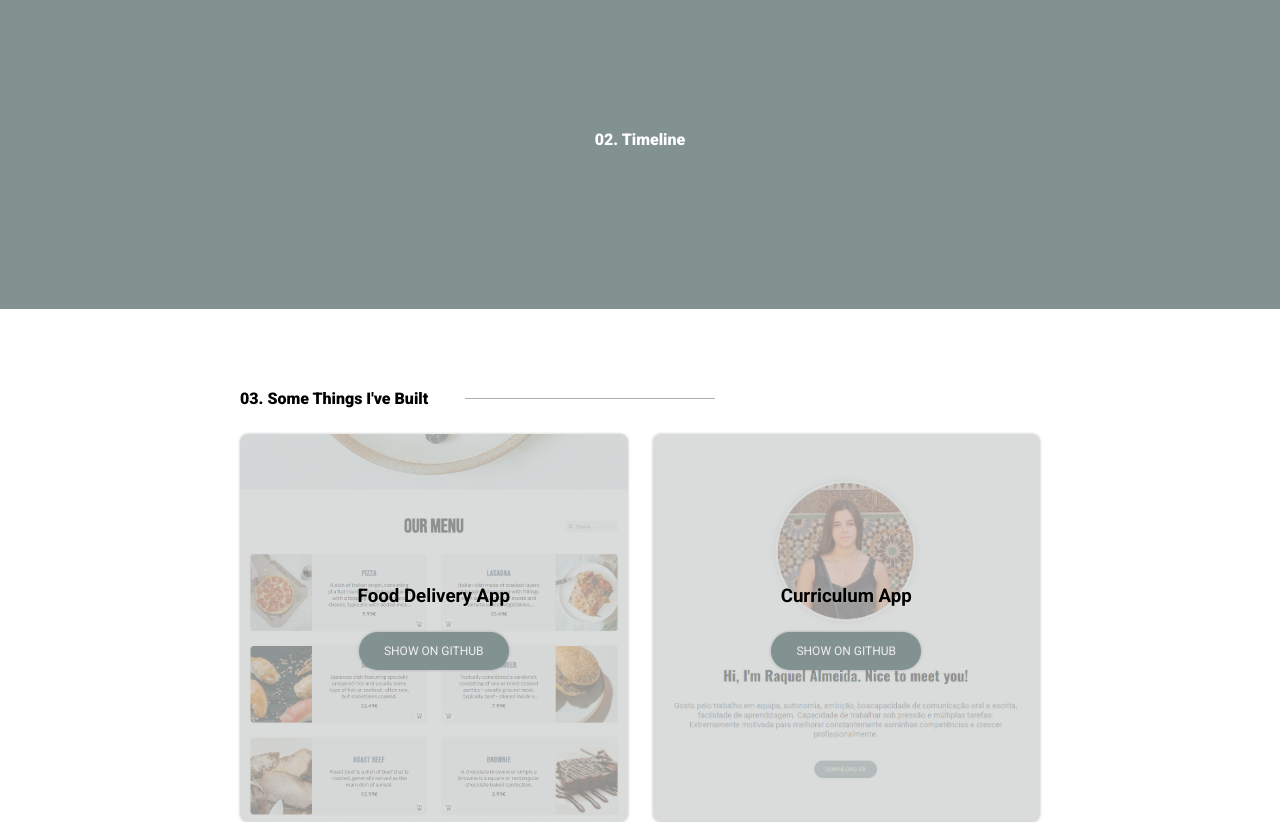
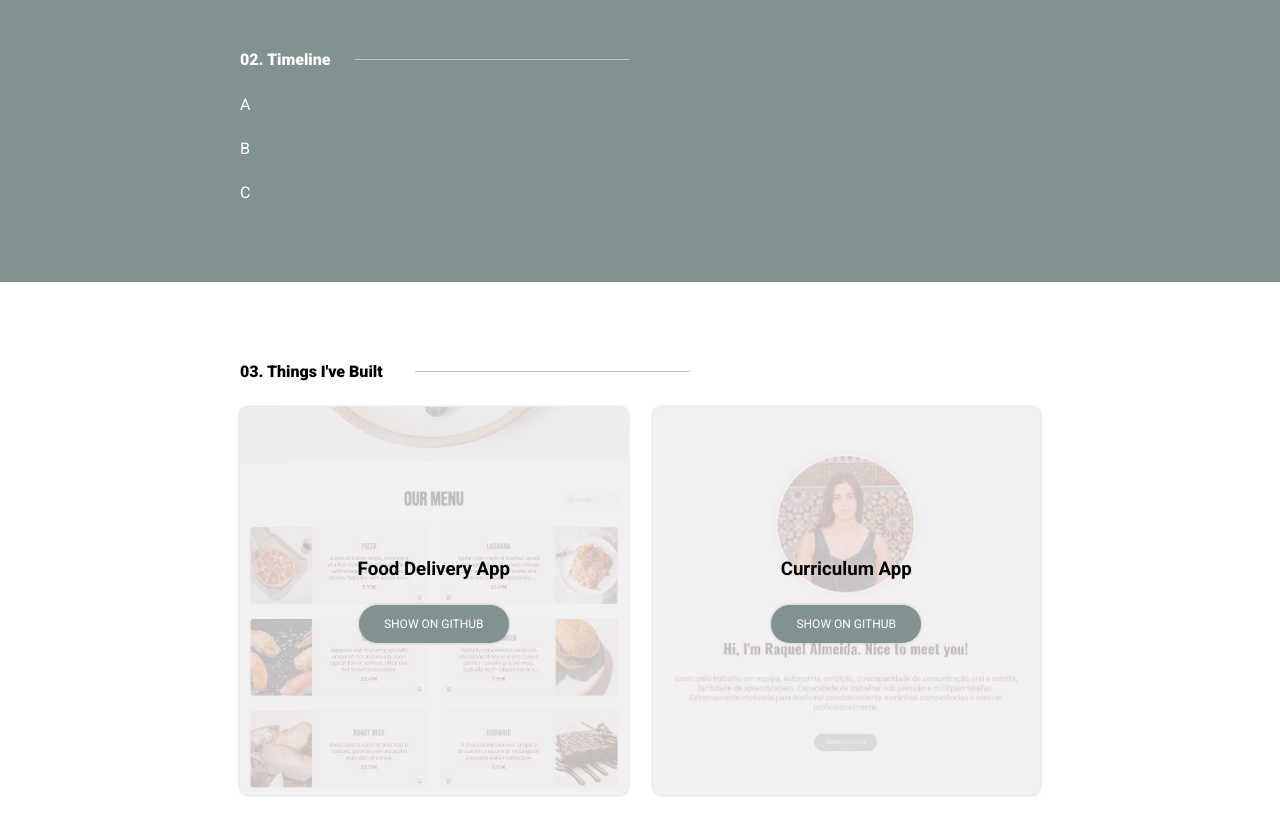
Before and after one commit to Raquel-Almeida/curriculum, a React (Create React App) app: page / in a window 1280 px wide. Shown: the part 900-1722 px from the top of the page. Built offline with nearby package versions, Linux system fonts and the light colour scheme.

Commit message:
Buttons Updated

```diff
--- a/src/components/Contacts/Contacts.module.scss
+++ b/src/components/Contacts/Contacts.module.scss
@@ -12,7 +12,7 @@
     a {
       text-decoration: none;
       margin-bottom: 20px;
-      color: rgb(44, 44, 44);
+      color: rgb(51, 51, 51);
       transition: all 0.3s ease-in-out;
 
       &:hover {
@@ -25,7 +25,7 @@
       width: 1px;
       height: 100px;
       display: block;
-      background-color: rgb(44, 44, 44);
+      background-color: rgb(51, 51, 51);
       margin: 0px auto;
     }
   }
--- a/src/components/Footer/ContactsMobile/ContactsMobile.module.scss
+++ b/src/components/Footer/ContactsMobile/ContactsMobile.module.scss
@@ -13,7 +13,7 @@
       transition: all 0.3s ease-in-out;
 
       &:hover {
-        color: rgb(206, 206, 206);
+        color: $secondaryColor;
       }
     }
   }
--- a/src/components/Portfolio/Portfolio.jsx
+++ b/src/components/Portfolio/Portfolio.jsx
@@ -8,7 +8,7 @@ export default function Portfolio() {
   return (
     <section className={styles.portfolio}>
       <div className={styles.projects_container}>
-        <h2>03. Some Things I've Built</h2>
+        <h2>03. Things I've Built</h2>
         <div className={styles.projects}>
           <Card>
             <div className={styles.overlay}></div>
--- a/src/components/Portfolio/Portfolio.module.scss
+++ b/src/components/Portfolio/Portfolio.module.scss
@@ -3,13 +3,13 @@
 .portfolio {
   width: 100%;
   background-color: white;
-  padding: 10vh 0;
+  padding: 10vh 50px;
 
   .projects_container {
     @include flexCenter(column);
     align-items: flex-start;
-    width: 90%;
     max-width: 800px;
+    min-width: 225px;
     gap: 25px;
     margin: 0 auto;
 
@@ -19,13 +19,13 @@
 
       &::after {
         content: "";
-        width: 250px;
+        width: 275px;
         height: 1px;
         display: block;
         position: relative;
-        top: -10px;
-        left: 225px;
-        background-color: #b0b0b0;
+        bottom: 10px;
+        left: 175px;
+        background-color: #c2c2c2;
       }
     }
 
@@ -37,11 +37,10 @@
 
       > * {
         @include flexCenter(column);
-        min-width: 250px;
+        position: relative;
+        bottom: 0;
         aspect-ratio: 1 / 1;
         gap: 25px;
-        position: relative;
-        bottom: 0;
         transition: all 0.2s ease-in-out;
 
         &:hover {
@@ -50,13 +49,13 @@
 
         .overlay {
           position: absolute;
-          background: rgb(201, 206, 204);
           top: 0;
-          left: 0;
           right: 0;
           bottom: 0;
+          left: 0;
+          background: $backgroundColor;
           border-radius: inherit;
-          opacity: 0.7;
+          opacity: 0.8;
         }
 
         h3 {
@@ -69,14 +68,14 @@
 
         &:first-child {
           background-image: url("../../assets/FoodDeliveryThumbnail.jpg");
+          background-repeat: no-repeat;
           background-size: contain;
-          background-repeat: no-repeat;
         }
 
         &:nth-child(2) {
           background-image: url("../../assets/CurriculumThumbnail.jpg");
+          background-repeat: no-repeat;
           background-size: contain;
-          background-repeat: no-repeat;
         }
       }
     }
--- a/src/components/Timeline/Timeline.jsx
+++ b/src/components/Timeline/Timeline.jsx
@@ -5,7 +5,12 @@ import styles from "./Timeline.module.scss";
 export default function Timeline() {
   return (
     <div className={styles.timeline}>
-      <h2>02. Timeline</h2>
+      <div className={styles.jobs}>
+        <h2>02. Timeline</h2>
+        <div>A</div>
+        <div>B</div>
+        <div>C</div>
+      </div>
     </div>
   );
 }
--- a/src/components/Timeline/Timeline.module.scss
+++ b/src/components/Timeline/Timeline.module.scss
@@ -2,24 +2,44 @@
 
 .timeline {
   width: 100%;
-  padding: 20vh 0;
   background-color: $primaryColor;
   color: white;
+  padding: 10vh 50px;
   text-align: center;
+
+  .jobs {
+    @include flexCenter(column);
+    align-items: flex-start;
+    max-width: 800px;
+    min-width: 225px;
+    text-align: left;
+    gap: 25px;
+    margin: 0 auto;
 
     h2 {
       font-size: 1rem;
       font-weight: 900;
 
-    /* &::after {
+      &::after {
         content: "";
-      width: 250px;
+        width: 275px;
         height: 1px;
         display: block;
         position: relative;
-      top: -10px;
-      left: 225px;
-      background-color: #b0b0b0;
-    } */
+        bottom: 10px;
+        left: 115px;
+        background-color: #c2c2c2;
       }
     }
+  }
+}
+
+@media screen and (max-width: 700px) {
+  .timeline .jobs {
+    width: 60%;
+
+    h2::after {
+      display: none;
+    }
+  }
+}
--- a/src/components/UI/Button/Button.module.scss
+++ b/src/components/UI/Button/Button.module.scss
@@ -6,7 +6,7 @@
   background-color: $primaryColor;
   border-radius: 25px;
   box-shadow: 0 0 3px rgba(0, 0, 0, 0.25);
-  color: $backgroundColor;
+  color: white;
   cursor: pointer;
   font-size: 0.75rem;
   padding: 12px 25px;
@@ -15,7 +15,7 @@
   text-decoration: none;
 
   &:hover {
-    background-color: $backgroundColor;
+    background-color: white;
     color: $primaryColor;
   }
 }
--- a/src/sass/_variables.module.scss
+++ b/src/sass/_variables.module.scss
@@ -3,5 +3,5 @@
 $titleFont: "Oswald", sans-serif;
 
 $primaryColor: #819291;
-$secondaryColor: #677d97;
+$secondaryColor: #94acc9;
 $backgroundColor: #f1edee;
```
Lines whose indentation alone changed are shown as unchanged.
